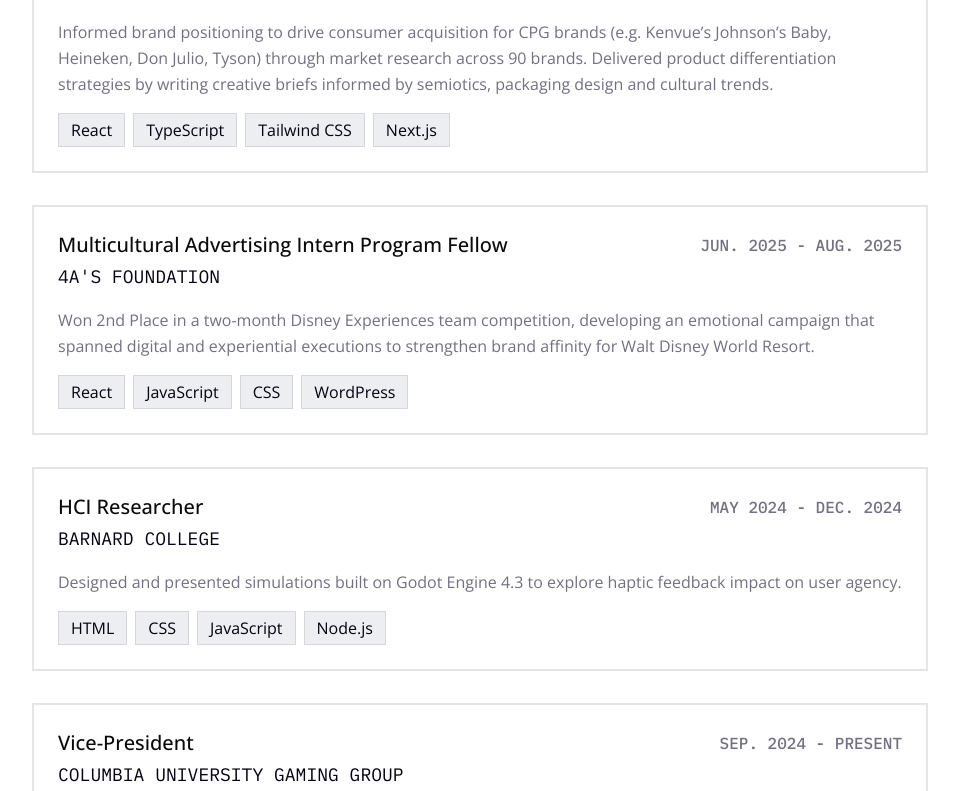
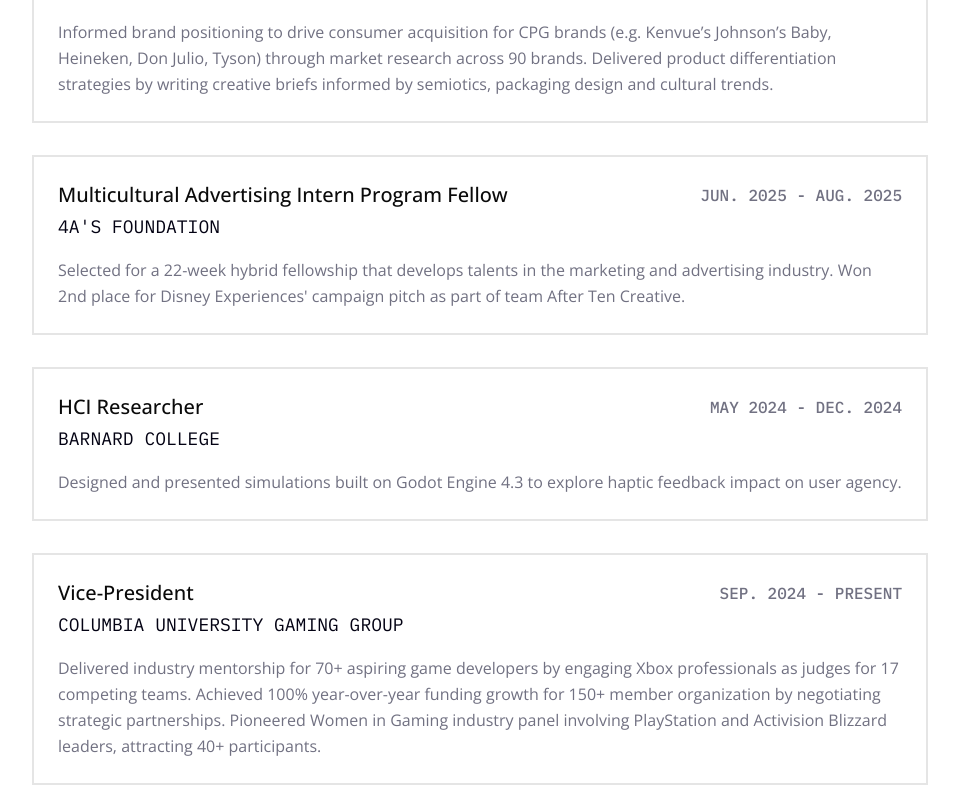
Before and after one commit to yukyii/aboutme, a React (Vite) app: page / in a window 1280 px wide. Shown: the part 1169-1960 px from the top of the page, without its empty margins (160-1119 px from the left). Built offline with nearby package versions, Linux system fonts and the light colour scheme.

Commit message:
Working on home

```diff
--- a/src/components/About.tsx
+++ b/src/components/About.tsx
@@ -28,7 +28,7 @@
 
               <a href="https://www.linkedin.com/in/yukyi/">
                 <p className="font-medium pb-2 font-ibm-mono">
-                  Lets connect!
+                  Lets connect ✰
                 </p>
               </a>
 
@@ -54,7 +54,7 @@
           {/* Experience */}
           <div className="space-y-8">
             <div className="relative">
-              <h3 className="font-medium pb-2 font-ibm-mono">Where I've Been...</h3>
+              <h3 className="font-medium pb-2 font-ibm-mono">Things I've been up to...</h3>
               <div className="absolute bottom-0 left-0 right-0 border-b-2 border-border"></div>
             </div>
             <div className="py-1">
--- a/src/components/Footer.tsx
+++ b/src/components/Footer.tsx
@@ -22,7 +22,6 @@
     let lastX = 0, lastY = 0;
 
     const onMouseMove = (e: MouseEvent) => {
-      // Check if mouse is within the footer section bounds
       if (footerRef.current) {
         const rect = footerRef.current.getBoundingClientRect();
         const isWithinFooter = (
@@ -32,9 +31,9 @@
           e.clientY <= rect.bottom
         );
 
-        if (!isWithinFooter) {
-          return; // Don't create trail if mouse is outside footer section
-        }
+        // if (!isWithinFooter) {
+        //   return;
+        // }
       }
 
       const dist = Math.hypot(e.clientX - lastX, e.clientY - lastY);
@@ -62,7 +61,7 @@
     if (activeSection !== 'Footer') {
       setTrail([]);
     }
-    // No dependencies on setTrail itself
+
   }, [activeSection]);
 
   // Fade oldest trail icon out
--- a/src/components/HomePage.tsx
+++ b/src/components/HomePage.tsx
@@ -6,6 +6,7 @@
   x: number;
   y: number;
   opacity: number;
+  src: string; // Add src to store the image source
 }
 
 interface HomePageProps {
@@ -13,10 +14,23 @@
 }
 
 export function HomePage({ activeSection }: HomePageProps) {
+  // Add your custom images here
+  const images = [
+    "/imgs/cards.png",
+    "/imgs/commuters-eye.png",
+    "/imgs/gamedev.png"
+    // Add more images as needed
+  ];
+
   const [mousePos, setMousePos] = useState({ x: 0, y: 0 });
   const [trailImages, setTrailImages] = useState<TrailImage[]>([]);
   const lastImagePos = useRef({ x: 0, y: 0 });
-  const homeRef = useRef<HTMLDivElement>(null); // Add ref for home section
+  const homeRef = useRef<HTMLDivElement>(null);
+
+  // Function to get random image from array
+  const getRandomImage = () => {
+    return images[Math.floor(Math.random() * images.length)];
+  };
 
   useEffect(() => {
     const handleMouseMove = (e: MouseEvent) => {
@@ -56,7 +70,8 @@
           id: Date.now(),
           x: currentX,
           y: currentY,
-          opacity: 1
+          opacity: 1,
+          src: getRandomImage() // Get random image from array
         };
 
         setTrailImages(prev => [...prev.slice(-8), newImage]); // Keep last 9 images
@@ -101,7 +116,7 @@
           }}
         >
           <ImageWithFallback
-            src="https://images.unsplash.com/photo-1626444170626-303f62d83718?crop=entropy&cs=tinysrgb&fit=max&fm=jpg&ixid=M3w3Nzg4Nzd8MHwxfHNlYXJjaHwxfHxhYnN0cmFjdCUyMGdlb21ldHJpYyUyMHNoYXBlc3xlbnwxfHx8fDE3NTg1ODczMDB8MA&ixlib=rb-4.1.0&q=80&w=1080&utm_source=figma&utm_medium=referral"
+            src={img.src} // Use the stored image source
             alt=""
             className="w-12 h-12 object-cover border-2 border-primary/20"
             style={{ clipPath: 'polygon(50% 0%, 0% 100%, 100% 100%)' }}
@@ -131,8 +146,8 @@
             </div>
           </div>
 
-          {/* Right side - Visual element */}
-          <div className="relative">
+          {/* Right side - Visual element - commented out */}
+          {/* <div className="relative">
             <div className="aspect-square max-w-md mx-auto relative">
               <div className="absolute inset-0 border-4 border-primary/20 transform rotate-12"></div>
               <div className="absolute inset-4 border-2 border-primary/40 transform -rotate-6"></div>
@@ -142,7 +157,7 @@
               <div className="absolute bottom-1/4 left-1/4 w-12 h-12 border-4 border-primary"></div>
               <div className="absolute top-1/2 left-1/2 w-8 h-8 bg-primary/60 transform -translate-x-1/2 -translate-y-1/2 rotate-45"></div>
             </div>
-          </div>
+          </div> */}
         </div>
       </div>
     </div>
--- a/src/components/Resume.tsx
+++ b/src/components/Resume.tsx
@@ -13,49 +13,49 @@
       company: "Design Bridge and Partners (WPP)",
       period: "Jun. 2025 - Aug. 2025",
       description: "Informed brand positioning to drive consumer acquisition for CPG brands (e.g. Kenvue’s Johnson’s Baby, Heineken, Don Julio, Tyson) through market research across 90 brands. Delivered product differentiation strategies by writing creative briefs informed by semiotics, packaging design and cultural trends.",
-      technologies: ["React", "TypeScript", "Tailwind CSS", "Next.js"]
+      technologies: ["Placeholder"]
     },
     {
       title: "Multicultural Advertising Intern Program Fellow",
       company: "4A's Foundation",
       period: "Jun. 2025 - Aug. 2025",
-      description: "Won 2nd Place in a two-month Disney Experiences team competition, developing an emotional campaign that spanned digital and experiential executions to strengthen brand affinity for Walt Disney World Resort.",
-      technologies: ["React", "JavaScript", "CSS", "WordPress"]
+      description: "Selected for a 22-week hybrid fellowship that develops talents in the marketing and advertising industry. Won 2nd place for Disney Experiences' campaign pitch as part of team After Ten Creative.",
+      technologies: ["Placeholder"]
     },
     {
       title: "HCI Researcher",
       company: "Barnard College",
       period: "May 2024 - Dec. 2024",
       description: "Designed and presented simulations built on Godot Engine 4.3 to explore haptic feedback impact on user agency.",
-      technologies: ["HTML", "CSS", "JavaScript", "Node.js"]
+      technologies: ["Placeholder"]
     },
     {
       title: "Vice-President",
       company: "Columbia University Gaming Group",
       period: "Sep. 2024 - Present",
       description: "Delivered industry mentorship for 70+ aspiring game developers by engaging Xbox professionals as judges for 17 competing teams. Achieved 100% year-over-year funding growth for 150+ member organization by negotiating strategic partnerships. Pioneered Women in Gaming industry panel involving PlayStation and Activision Blizzard leaders, attracting 40+ participants.",
-      technologies: ["HTML", "CSS", "JavaScript", "Node.js"]
+      technologies: ["Placeholder"]
     },
     {
       title: "President",
       company: "Columbia University Singapore Students' Association",
       period: "May 2023 - Present",
       description: "Accomplished organizational transformation by scaling event capacity from 40 to 90 attendees (10+ events annually) and saw 150% social media growth. Scaled organizational reach by 300%, expanding from 1 to 5+ corporate collaborations.",
-      technologies: ["HTML", "CSS", "JavaScript", "Node.js"]
+      technologies: ["Placeholder"]
     },
     {
       title: "Special Projects Intern",
       company: "Skillseed",
       period: "Jun. 2023 - Aug. 2023",
       description: "Identified key barriers to social mobility through interviews, surveys and nonprofit research to inform client workshops. Informed 2024 organizational strategy through analysis of 3 years of operational data.",
-      technologies: ["HTML", "CSS", "JavaScript", "Node.js"]
+      technologies: ["Placeholder"]
     },
     {
       title: "Research and Consulting Intern",
       company: "Action for Change in Southeast Asia (ActSEA)",
       period: "Mar. 2022 - Aug. 2022",
       description: "Executed quantitative impact assessments across 3 countries (Afghanistan, Myanmar, Philippines), analyzing beneficiary datasets of 5,000+ individuals using Excel to evaluate humanitarian program effectiveness for Save the Children and People In Need.",
-      technologies: ["HTML", "CSS", "JavaScript", "Node.js"]
+      technologies: ["Placeholder"]
     }
   ];
 
@@ -106,7 +106,7 @@
 
                 <p className="text-muted-foreground leading-relaxed">{exp.description}</p>
 
-                <div className="flex flex-wrap gap-2">
+                {/* <div className="flex flex-wrap gap-2">
                   {exp.technologies.map((tech, techIndex) => (
                     <span
                       key={techIndex}
@@ -115,7 +115,7 @@
                       {tech}
                     </span>
                   ))}
-                </div>
+                </div> */}
               </div>
             </div>
           ))}
```
Also changed, not shown: src/components/Projects.tsx (+20 -19 lines), public/imgs/hci-startscene-example.png (added), 1 other file (tests, documents, lock files or other folders).
